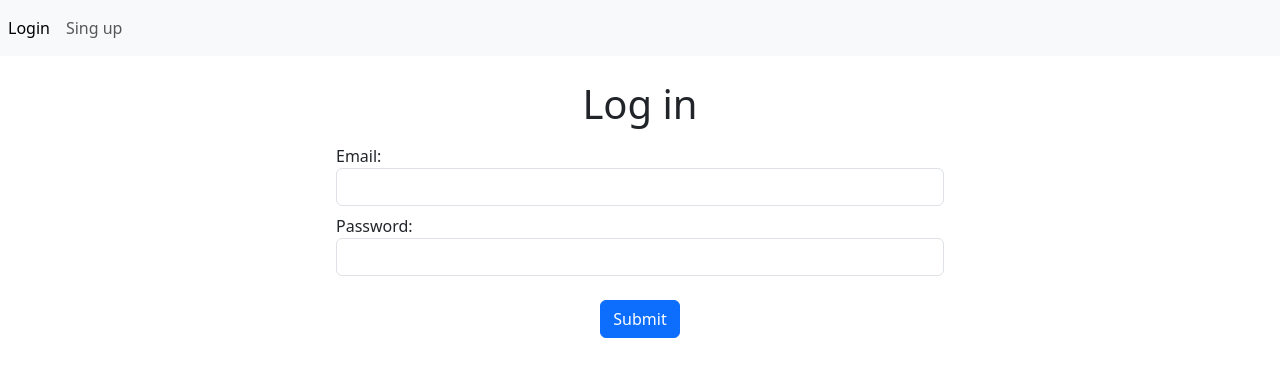
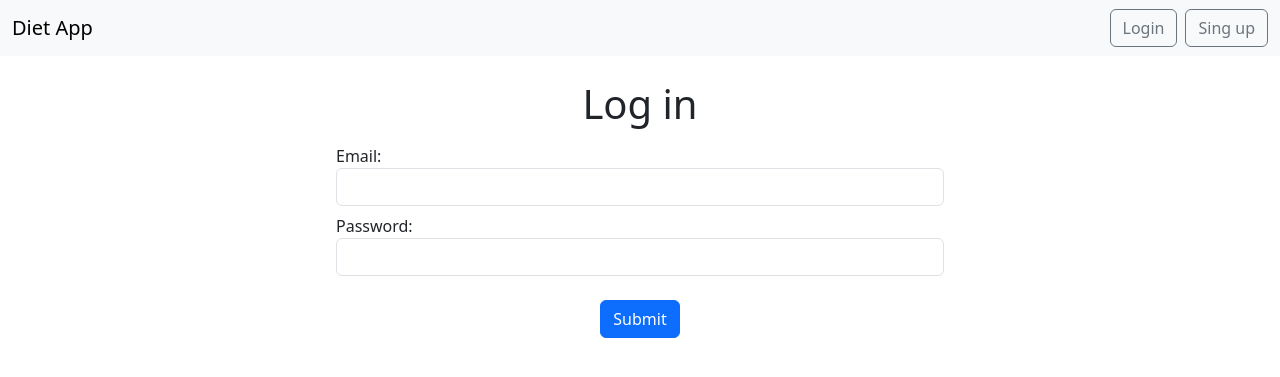
Before and after one commit to kirilsbondars/diet-app, a Flask app: page / in a window 1280 px wide. Shown: the top 377 px of the page. Run offline with Flask 3, Linux system fonts and the light colour scheme; parts of the project's set-up code (start-up, migrations or seed data) failed here and were passed over; some libraries are stand-ins or nearby versions.

Commit message:
navbar, src changed

```diff
--- a/src/app.py
+++ b/src/app.py
@@ -15,8 +15,8 @@ def create_app():
     app.config.from_object('config')
 
     db.init_app(app)
-    # with app.app_context():
-    #     db.create_all()
+    with app.app_context():
+        db.create_all()
 
     login_manager = LoginManager()
     login_manager.init_app(app)
--- a/src/controllers/admin.py
+++ b/src/controllers/admin.py
@@ -3,7 +3,7 @@ from flask import render_template, redirect, url_for, flash, request
 from flask_login import login_required, current_user
 from werkzeug.utils import secure_filename
 
-from src.models.models import User, db, Meal
+from models.models import User, db, Meal
 
 
 @login_required
--- a/src/routes/admin.py
+++ b/src/routes/admin.py
@@ -1,5 +1,5 @@
 from flask import Blueprint
-from src.controllers.admin import admin_panel, delete_user, user_details, add_meal, edit_meal, delete_meal
+from controllers.admin import admin_panel, delete_user, user_details, add_meal, edit_meal, delete_meal
 from flask_login import login_required
 
 admin_blueprint = Blueprint('admin', __name__)
--- a/src/templates/base.html
+++ b/src/templates/base.html
@@ -10,21 +10,35 @@
 </head>
 <body>
     {% from 'bootstrap5/nav.html' import render_nav_item %}
+
     <nav class="navbar navbar-expand-lg navbar-light bg-light">
-        <div class="navbar-nav mr-auto">
+        <div class="container-fluid">
+            <a class="navbar-brand" href="/">Diet App</a>
+            <button class="navbar-toggler" type="button" data-bs-toggle="collapse" data-bs-target="#navbarText"
+                    aria-controls="navbarText" aria-expanded="false" aria-label="Toggle navigation">
+                <span class="navbar-toggler-icon"></span>
+            </button>
+            <div class="collapse navbar-collapse" id="navbarText">
                 {% if current_user.is_authenticated %}
-                <span class="navbar-text" style="margin-right: 15px; margin-left: 5px">
-                    Welcome, {{ current_user.name }}
-                </span>
-                {{ render_nav_item('auth.profile', 'Profile') }}
+                    <ul class="navbar-nav me-auto mb-2 mb-lg-0">
                         {{ render_nav_item('menu.create_menu_view', 'Menu') }}
                         {{ render_nav_item('menu.history', 'History') }}
                         {{ render_nav_item('blacklist.view', 'Blacklist') }}
-                {{ render_nav_item('auth.logout', 'Log out') }}
+                    </ul>
+                    <span class="navbar-text">
+                        <a class="me-3" href="{{ url_for('auth.profile') }}">{{ current_user.name + ' ' + current_user.surname }}</a>
+                    </span>
+                    <span class="d-flex">
+                        <a class="btn btn-outline-secondary" type="button" href="{{ url_for('auth.logout') }}">Logout</a>
+                    </span>
                 {% else %}
-                {{ render_nav_item('auth.login', 'Login') }}
-                {{ render_nav_item('auth.sing_up', 'Sing up') }}
+                    <ul class="navbar-nav me-auto mb-2 mb-lg-0"></ul>
+                    <span class="d-flex">
+                        <a class="btn btn-outline-secondary me-2" type="button" href="{{ url_for('auth.login') }}">Login</a>
+                        <a class="btn btn-outline-secondary" type="button" href="{{ url_for('auth.sing_up') }}">Sing up</a>
+                    </span>
                 {% endif %}
+            </div>
         </div>
     </nav>
 
```
Lines whose indentation alone changed are shown as unchanged.
